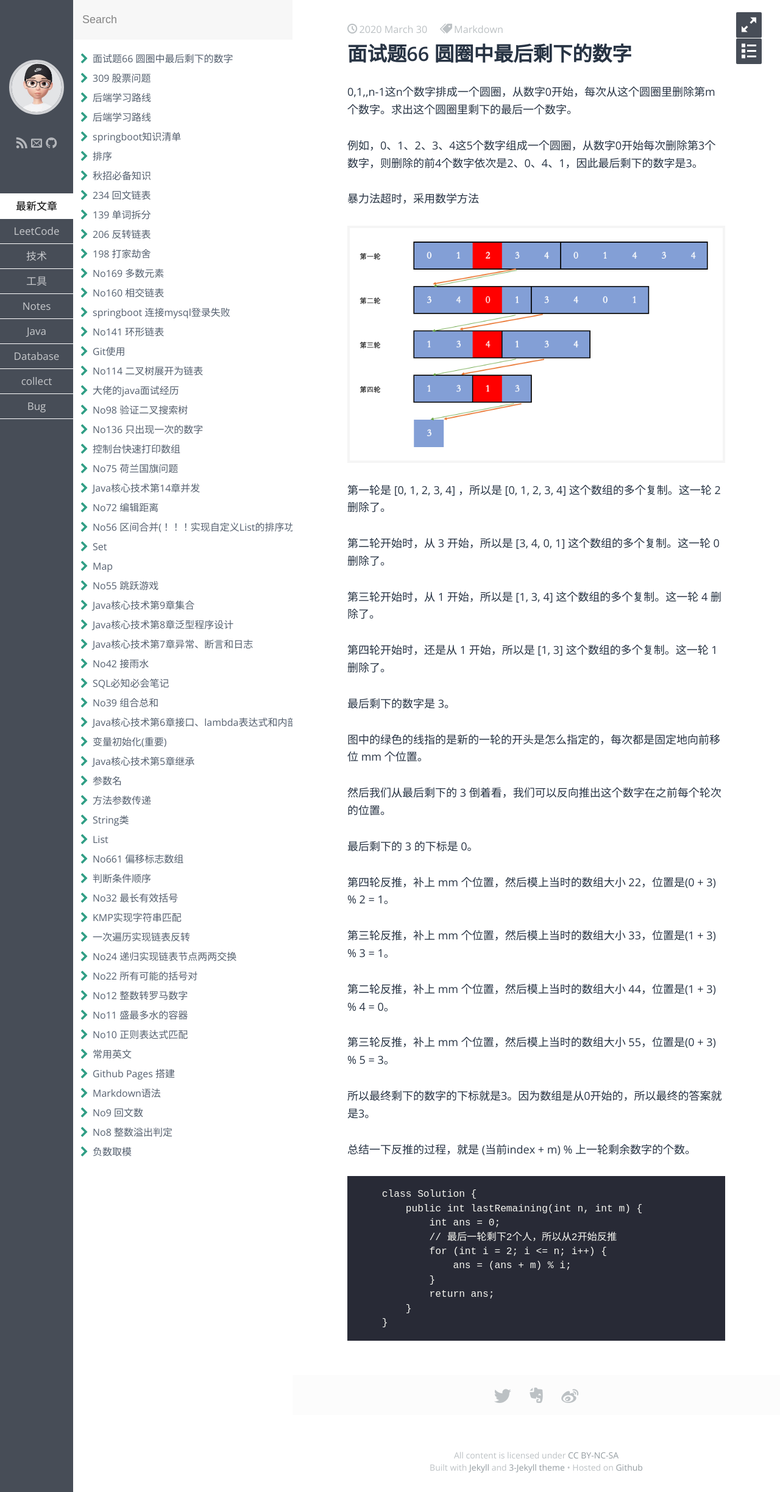
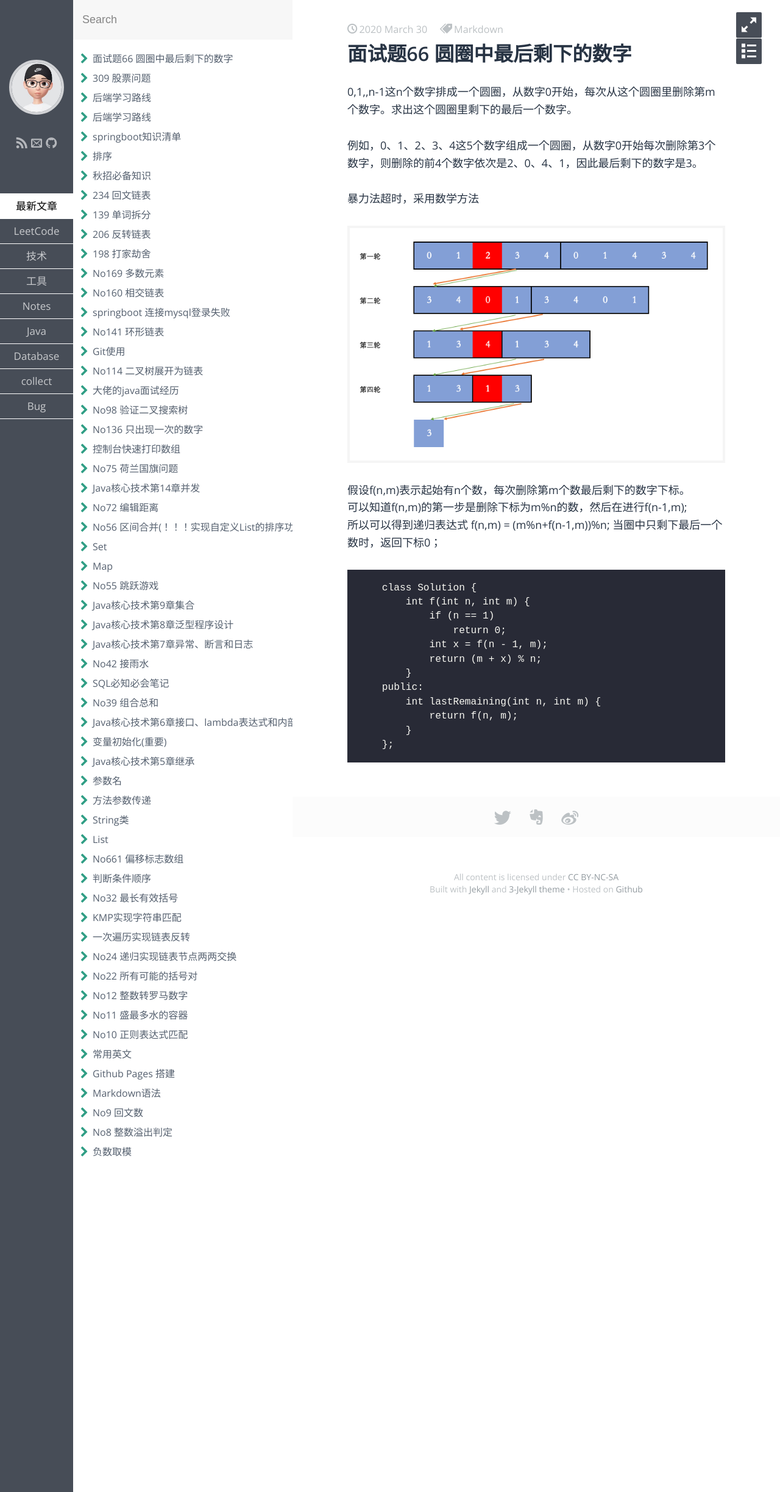
Before and after one commit to Tong0217/Tong0217.github.io, a Jekyll site: the page built from _posts/LeetCode/2020-3-30-面试题62.md, in a window 1280 px wide. Shown: the whole page at 61% size. Built offline with Jekyll 4.4.1, drawn with Linux system fonts in a browser that asks for light colours; some web fonts are replaced.

Commit message:
Update 2020-3-30-面试题62.md

```diff
--- a/_posts/LeetCode/2020-3-30-面试题62.md
+++ b/_posts/LeetCode/2020-3-30-面试题62.md
@@ -13,41 +13,20 @@ description: 约瑟夫环问题
 
 ![图解](/img/No66.png)
 
-第一轮是 [0, 1, 2, 3, 4] ，所以是 [0, 1, 2, 3, 4] 这个数组的多个复制。这一轮 2 删除了。
-
-第二轮开始时，从 3 开始，所以是 [3, 4, 0, 1] 这个数组的多个复制。这一轮 0 删除了。
-
-第三轮开始时，从 1 开始，所以是 [1, 3, 4] 这个数组的多个复制。这一轮 4 删除了。
-
-第四轮开始时，还是从 1 开始，所以是 [1, 3] 这个数组的多个复制。这一轮 1 删除了。
-
-最后剩下的数字是 3。
-
-图中的绿色的线指的是新的一轮的开头是怎么指定的，每次都是固定地向前移位 mm 个位置。
-
-然后我们从最后剩下的 3 倒着看，我们可以反向推出这个数字在之前每个轮次的位置。
-
-最后剩下的 3 的下标是 0。
-
-第四轮反推，补上 mm 个位置，然后模上当时的数组大小 22，位置是(0 + 3) % 2 = 1。
-
-第三轮反推，补上 mm 个位置，然后模上当时的数组大小 33，位置是(1 + 3) % 3 = 1。
-
-第二轮反推，补上 mm 个位置，然后模上当时的数组大小 44，位置是(1 + 3) % 4 = 0。
-
-第三轮反推，补上 mm 个位置，然后模上当时的数组大小 55，位置是(0 + 3) % 5 = 3。
-
-所以最终剩下的数字的下标就是3。因为数组是从0开始的，所以最终的答案就是3。
-
-总结一下反推的过程，就是 (当前index + m) % 上一轮剩余数字的个数。
+假设f(n,m)表示起始有n个数，每次删除第m个数最后剩下的数字下标。
+可以知道f(n,m)的第一步是删除下标为m%n的数，然后在进行f(n-1,m);
+所以可以得到递归表达式 f(n,m) = (m%n+f(n-1,m))%n;
+当圈中只剩下最后一个数时，返回下标0；
 
         class Solution {
-            public int lastRemaining(int n, int m) {
-                int ans = 0;
-                // 最后一轮剩下2个人，所以从2开始反推
-                for (int i = 2; i <= n; i++) {
-                    ans = (ans + m) % i;
-                }
-                return ans;
+            int f(int n, int m) {
+                if (n == 1)
+                    return 0;
+                int x = f(n - 1, m);
+                return (m + x) % n;
             }
-        }
+        public:
+            int lastRemaining(int n, int m) {
+                return f(n, m);
+            }
+        };
```
